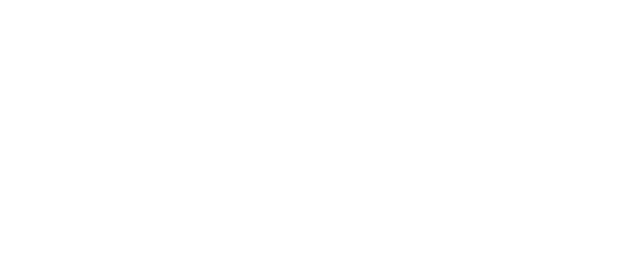
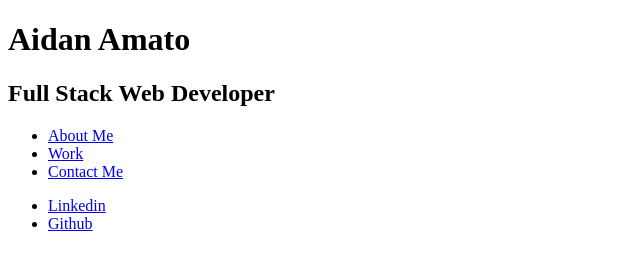
Before and after one commit to aidanamato/professional-portfolio, a plain HTML site: page index.html in a window 1280 px wide. Shown: the whole page, without its empty margins (0-640 px from the left). Drawn offline with Linux system fonts and the light colour scheme.

Commit message:
add basic structure to HTML

```diff
--- a/index.html
+++ b/index.html
@@ -1,9 +1,53 @@
 <!DOCTYPE html>
 <html lang="en">
 
-<head>
-  <meta charset="UTF-8" />
-  <meta name="viewport" content="width=device-width, initial-scale=1.0" />
-  <title>Aidan Amato-Web Development Portfolio</title>
-  <link rel="stylesheet" href="./assets/css/style.css" />
-</head>
+    <head>
+    <meta charset="UTF-8" />
+    <meta name="viewport" content="width=device-width, initial-scale=1.0" />
+    <title>Aidan Amato-Full Stack Web Developer</title>
+    <link rel="stylesheet" href="./assets/css/style.css" />
+    </head>
+
+    <body>
+
+        <header>
+            <h1>Aidan Amato</h1>
+            <h2>Full Stack Web Developer</h2>
+            <nav>
+                <ul>
+                    <li>
+                        <a href="#about-me">About Me</a>
+                    </li>
+                    <li>
+                        <a href="#work">Work</a>
+                    </li>
+                    <li>
+                        <a href="#contact-me">Contact Me</a>
+                    </li>
+                </ul>
+            </nav>
+        </header>
+    <!-- About Me -->
+        <section id="about-me">
+        </section>
+
+    <!-- Work -->
+        <section id="#work">
+        </section>
+
+    <!-- Contact Me -->
+        <section id="#contact-me">
+        </section>
+
+        <footer>
+            <nav>
+                <ul>
+                    <li>
+                        <a href="https://www.linkedin.com/in/aidan-amato-a53b98210">Linkedin</a>
+                    </li>
+                    <li>
+                        <a href="https://github.com/aidanamato">Github</a>
+                    </li>
+        </footer>
+    </body>
+</html>
```
